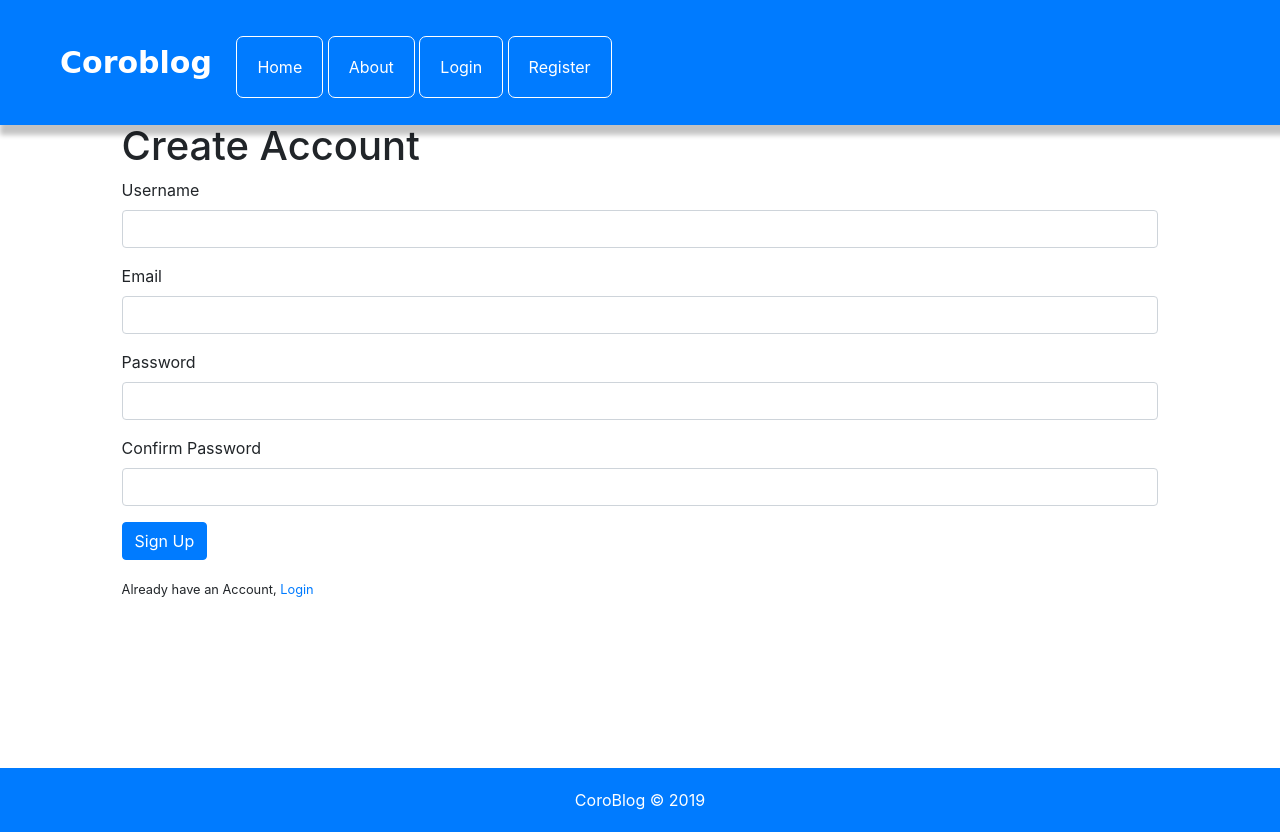
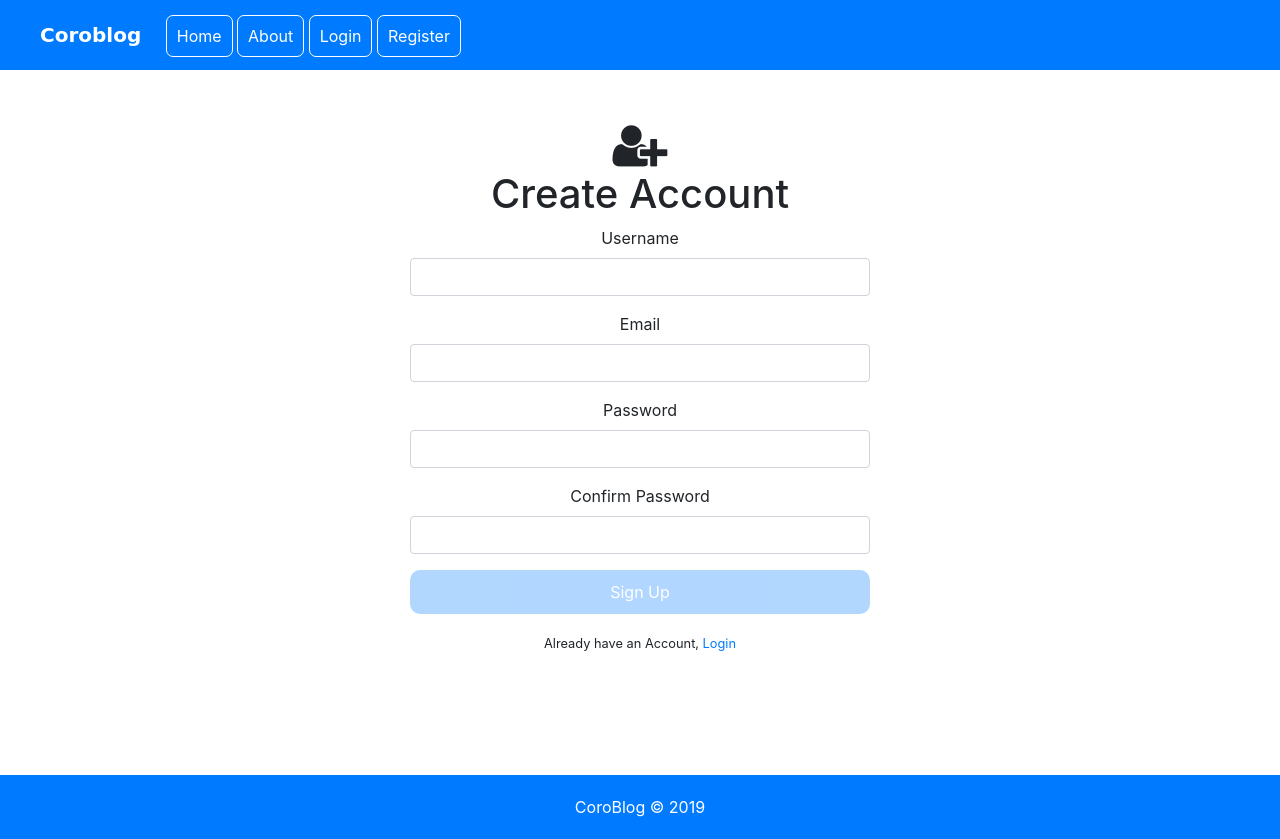
Before and after one commit to jod35/CoroBlog, a Flask app: page /signup in a window 1280 px wide. Run offline with Flask 2, Linux system fonts and the light colour scheme; some libraries are stand-ins or nearby versions.

Commit message:
changes in the login and signup form

```diff
--- a/simple/static/main.css
+++ b/simple/static/main.css
@@ -4,7 +4,7 @@
     --blue:dodgerblue;
     --red:red;
     --radius:7px;
-    --gray:gray;
+    --gray:rgba(128, 128, 128, 0);
     --black:rgba(0, 0, 0, 0.24);
 }
 
@@ -19,14 +19,14 @@ body{
     color: var(--white);
     padding: 20px;
     font-weight: bolder;
-    font-size: 30px;
+    font-size: 20px;
     font-family: cursive;
 }
 .mynav{
     background-color:var(--blue);
-    box-shadow: 5px 5px 5px 5px var(--black);
+    /* box-shadow: 5px 5px 5px 5px var(--black); */
     margin-top: 0;
-    padding:40px;
+    padding:20px;
     left: 0;
     top: 0;
     position: fixed;
@@ -40,7 +40,7 @@ body{
 
 .mynav a{
     color: var(--white);
-    padding: 20px;
+    padding: 10px;
     text-decoration: none;
     border:1px white solid;
     border-radius: var(--radius);
@@ -63,3 +63,33 @@ footer{
     padding: 20px;
     color: var(--white);
 }
+.form{
+    width: 50%;
+    margin: auto;
+    border: 1px soid;
+
+    text-align: center;
+}
+.mybtn{
+    color: var(--white);
+    background-color: var(--blue);
+    border: none;
+    border-radius: 10px;
+    padding: 10px;
+    opacity: 30%;
+}
+
+
+.form a{
+    color: var(--blue);
+}
+.long{
+    width: 100%;
+}
+
+.post{
+    padding: 20px;
+    border: 1px solid rgba(0, 0, 0, 0.178);
+    border-radius: 5px;
+    margin-top: 20px;
+}
--- a/simple/templates/homepage.html
+++ b/simple/templates/homepage.html
@@ -9,7 +9,7 @@
        {% endfor %}
     {% endif %}
 {% endwith %}
- <div class="container">
+ <div class="main">
     <form action="{{url_for('create_post')}}" method="post">
         <h1>What's Up?</h1>
         <div class="form-group">
@@ -20,7 +20,6 @@
         </div>
     </form>
 
-    </div>
  </div>
 
 
--- a/simple/templates/layout.html
+++ b/simple/templates/layout.html
@@ -6,6 +6,7 @@
 
     <link rel="stylesheet" href="../static/main.css">
     <link rel="stylesheet" href="../static/bootstrap.min.css">
+    <link rel="stylesheet" href="https://stackpath.bootstrapcdn.com/font-awesome/4.7.0/css/font-awesome.min.css">
 
     <title>CoroBlog</title>
 </head>
--- a/simple/templates/login.html
+++ b/simple/templates/login.html
@@ -13,6 +13,7 @@
 
 <div class="main form">
     <form action="{{url_for('login')}}" method="post">
+        <i class="fa fa-sign-in fa-3x"></i>
         <h1>Login</h1>
 
         <div class="form-group">
@@ -26,7 +27,7 @@
         </div>
 
         <div class="form-group">
-            <button type="submit" class="btn btn-primary">Login</button>
+            <button type="submit" class="mybtn long">Login</button>
         </div>
 
         <br>
--- a/simple/templates/signup.html
+++ b/simple/templates/signup.html
@@ -11,30 +11,31 @@
 {% endwith %}
 <div class="main form">
     <form action="{{url_for('create_account')}}" method="post">
+        <i class="fa fa-user-plus fa-3x"></i>
         <h1>Create Account</h1>
 
         <div class="form-group">
             <label for="username">Username</label>
-            <input type="text" name="username" id="" class="form-control">
+            <input type="text" name="username" id="" required class="form-control">
         </div>
 
         <div class="form-group">
             <label for="email">Email</label>
-            <input type="text" name="email" id="" class="form-control">
+            <input type="text" name="email" id="" required class="form-control">
         </div>
 
         <div class="form-group">
             <label for="password">Password</label>
-            <input type="password" name="password" id="" class="form-control">
+            <input type="password" name="password" id="" required class="form-control">
         </div>
 
         <div class="form-group">
             <label for="password">Confirm Password</label>
-            <input type="password" name="confirm" id="" class="form-control">
+            <input type="password" name="confirm" id="" required class="form-control">
         </div>
 
         <div class="form-group">
-            <button type="submit" class="btn btn-primary">Sign Up</button>
+            <button type="submit" class="mybtn long">Sign Up</button>
         </div>
 
         <small>Already have an Account, <a href="{{url_for('login')}}">Login</a></small>
```
Also changed, not shown: simple/templates/posts.html (+4 -15 lines).
